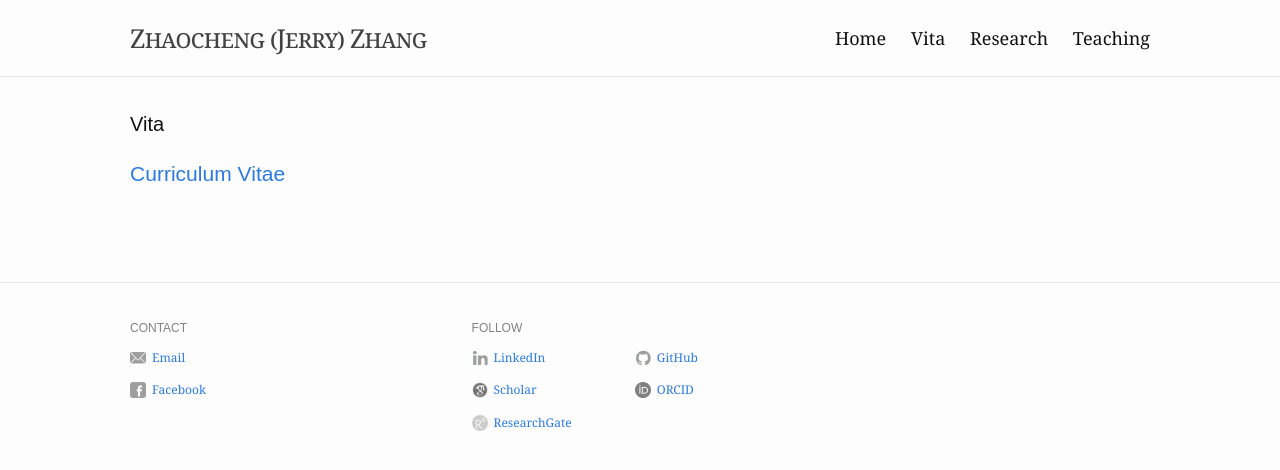
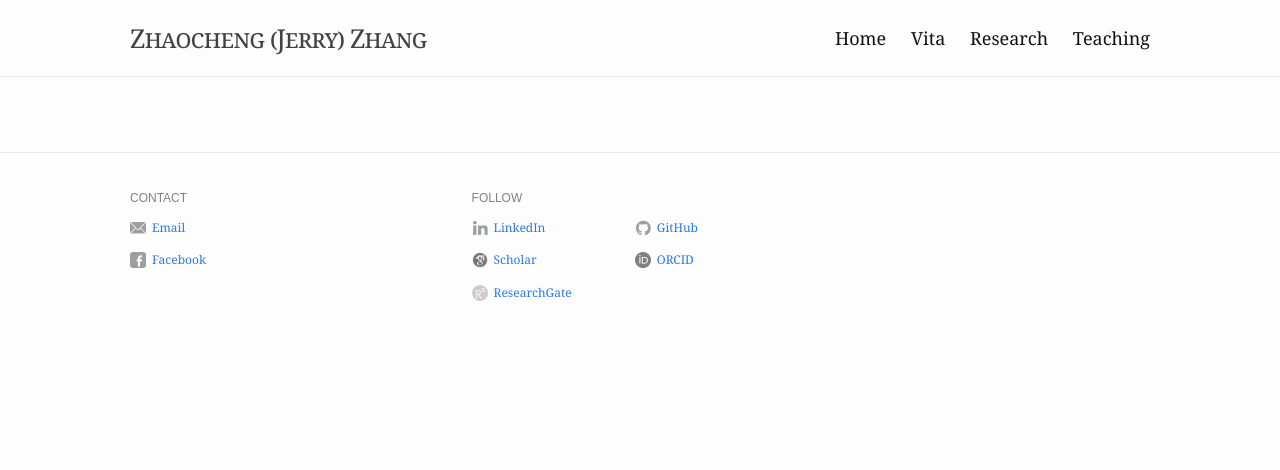
Before and after one commit to zhaocheng-zhang/zhaocheng-zhang.github.io, a Jekyll site: the page built from vita.md, in a window 1280 px wide. Shown: the top 470 px of the page. Built offline with Jekyll 4.4.1, drawn with Linux system fonts in a browser that asks for light colours.

Commit message:
Update vita.html

```diff
--- a/_layouts/vita.html
+++ b/_layouts/vita.html
@@ -8,8 +8,6 @@
     <div class="page-content">
       <div class="wrapper">
         <div class="vita">
-          <h1 class="page-heading">{{ page.title }}</h1>
-          {{ content }}
 
           </p>
         </div>
```
